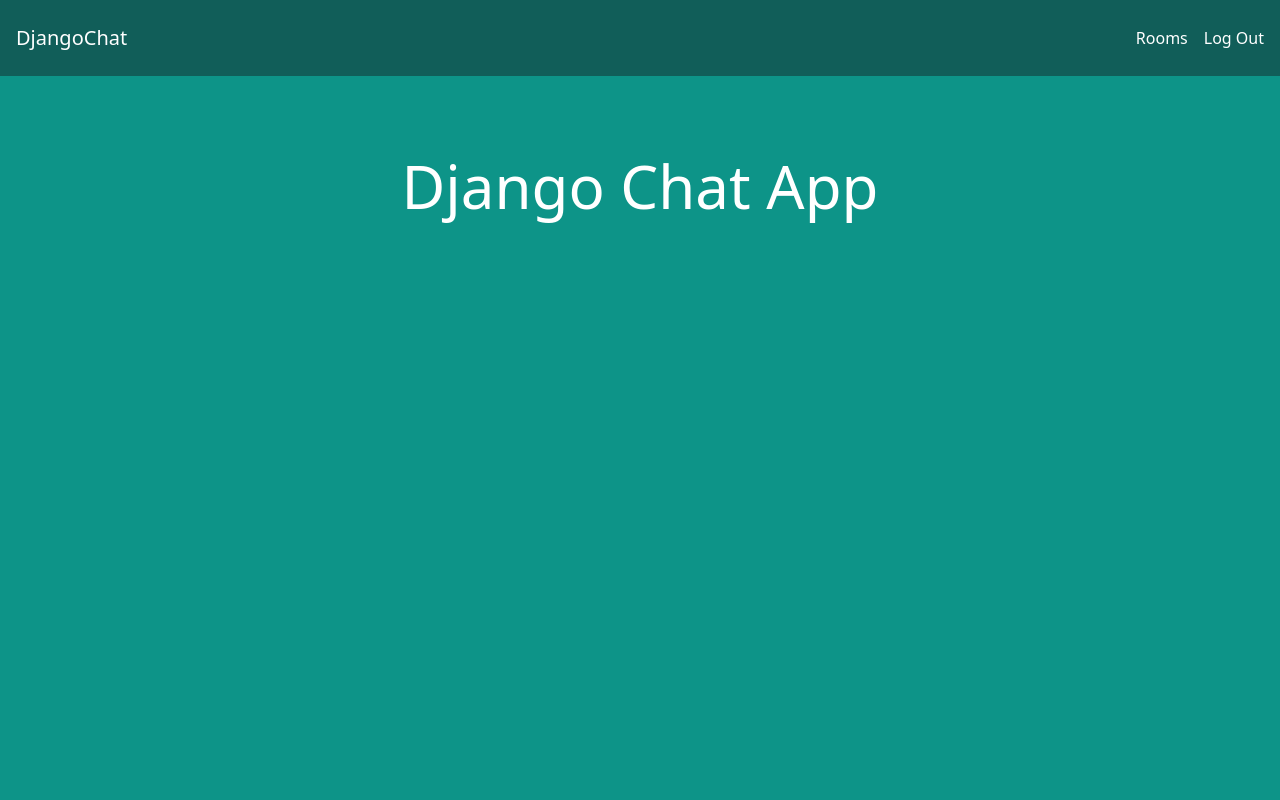
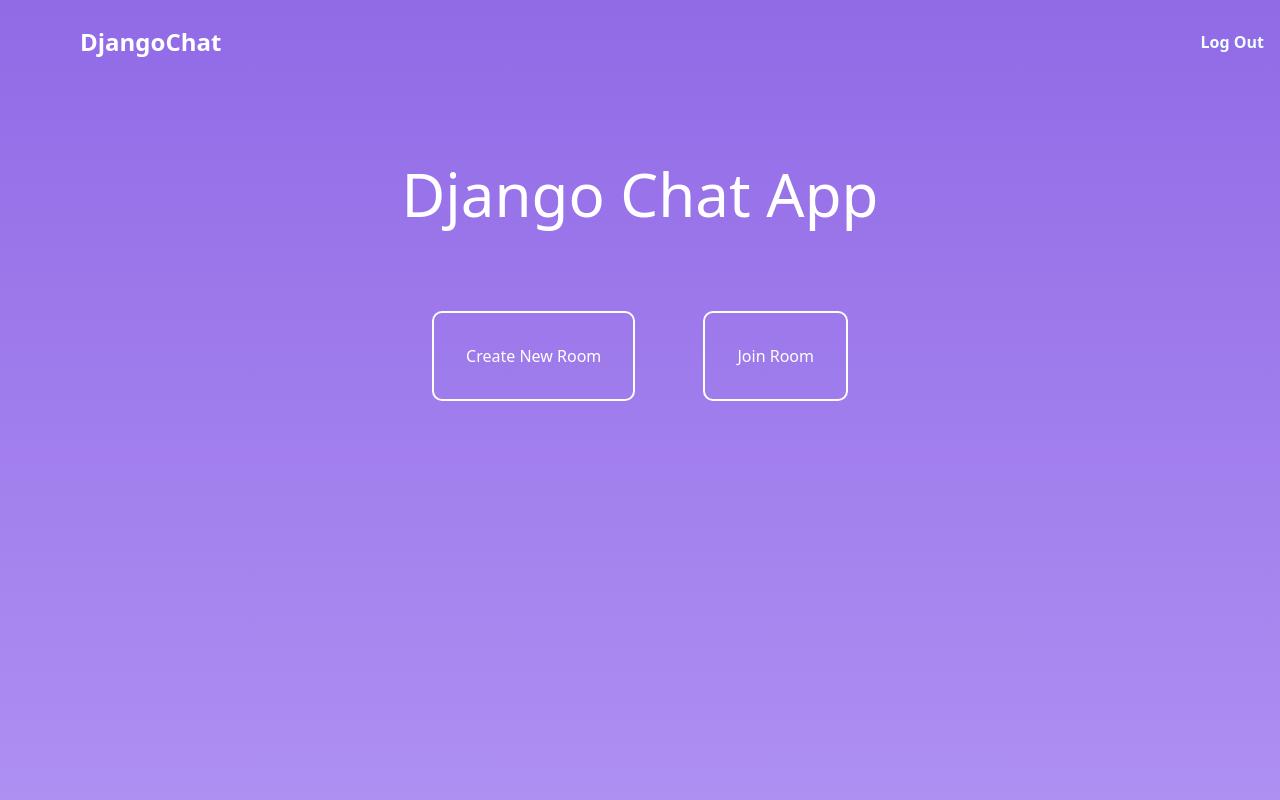
Before and after one commit to vedansh-kawadkar/django-chat-app, a Django app: page / in a window 1280 px wide. Run offline with Django 4.2, Linux system fonts and the light colour scheme; a user stored in the database is signed in; some libraries are stand-ins or nearby versions.

Commit message:
style changes

```diff
--- /dev/null
+++ b/djangochat/core/static/core/base.css
@@ -0,0 +1,34 @@
+body {
+    background-image: linear-gradient(#916ae6, #ae8ff2);
+    min-height: 100vh;
+}
+
+#app-name {
+    color: white;
+    font-size: x-large;
+    margin-left: 4rem;
+    font-weight: bolder;
+}
+
+nav {
+    display: flex;
+    align-items: center;
+    justify-content: space-between;
+    padding-left: 1rem;
+    padding-right: 1rem;
+    padding-top: 1.5rem;
+    padding-bottom: 1.5rem;
+    background-color: transparent;
+    color: azure;
+}
+
+a:hover,
+a:active{
+    color:#d2d5d5;
+}
+
+#user-buttons {
+    display: flex;
+    align-items: center;
+    font-weight: 700;
+}
--- /dev/null
+++ b/djangochat/core/static/core/frontpage.css
@@ -0,0 +1,37 @@
+.room-action {
+    padding: 2.5rem;
+    text-align: center;
+    height: 50px;
+}
+
+#new-room {
+    text-align: center;
+    color: white;
+    padding: 2rem;
+    border: 2px white solid;
+    border-radius: 10px;
+    transition-duration: 0.5s;
+    margin: 2rem;
+}
+
+#new-room:hover,
+#new-room:active{
+    background-color: white;
+    color: #916ae6;
+}
+
+#rooms {
+    text-align: center;
+    color: white;
+    padding: 2rem;
+    border: 2px white solid;
+    border-radius: 10px;
+    margin: 2rem;
+    transition-duration: 0.5s;
+}
+
+#rooms:hover,
+#rooms:active{
+    background-color: white;
+    color: #916ae6;
+}
--- a/djangochat/core/templates/core/base.html
+++ b/djangochat/core/templates/core/base.html
@@ -1,3 +1,5 @@
+{% load static %}
+
 <!DOCTYPE html>
 <html lang="en">
 <head>
@@ -5,6 +7,8 @@
     <meta name="viewport" content="width=device-width, initial-scale=1.0">
     <title>{% block title %} {% endblock %} DjangoChat</title>
     <script src="https://cdn.tailwindcss.com" ></script>
+    <link rel="stylesheet" href="{% static 'core/base.css' %}">
+    {% block css_files %}{% endblock %}
     <style>
         .chat-messages{
             height: 400px;
@@ -12,19 +16,18 @@
         }
     </style>
 </head>
-<body class="bg-teal-600" >
-    <nav class="flex items-center justify-between px-4 py-6 bg-teal-800">
-        <div>
-            <a href="/" class="text-xl text-white">DjangoChat</a>
+<body>
+    <nav>
+        <div id="app-name">
+            <a href="/" >DjangoChat</a>
         </div>
 
-        <div class="flex items-center space-x-4">
+        <div class="flex items-center space-x-4" id="user-buttons">
             {% if request.user.is_authenticated %}
-                <a href="/rooms/" class="text-white hover:text-gray-400">Rooms</a>
-                <a href="/logout/" class="text-white hover:text-gray-400">Log Out</a>
+                <a href="/logout/" id="logout">Log Out</a>
             {% else %}
-                <a href="/login/" class="text-white hover:text-gray-400">Log In</a>
-                <a href="/signup/" class="px-5 py-3 rounded-xl text-white bg-teal-600 hover:bg-teal-700">Sign Up</a>
+                <a href="/login/"  id="login">Log In</a>
+                <a href="/signup/" id="signup">Sign Up</a>
             {% endif %}
         </div>
     </nav>
--- a/djangochat/core/templates/core/frontpage.html
+++ b/djangochat/core/templates/core/frontpage.html
@@ -1,9 +1,18 @@
 {% extends 'core/base.html' %}
+{% load static %}
 
 {% block title %}Welcome | {% endblock %}
+
+{% block css_files %} <link rel="stylesheet" href="{% static 'core/frontpage.css' %}"> {% endblock %}
 
 {% block content %}
 <div class="p-10 lg:p-20 text-center">
     <h1 class="text-3xl lg:text-6xl text-white">Django Chat App</h1>
 </div>
+{% if request.user.is_authenticated %}
+<div class="room-action">
+    <a href="/" id="new-room">Create New Room</a>
+    <a href="/rooms/" id="rooms">Join Room</a>
+</div>
+{% endif %}
 {% endblock %}
--- a/djangochat/core/views.py
+++ b/djangochat/core/views.py
@@ -32,6 +32,7 @@ def userlogin(request):
         has_errors = True
         if user:
             has_errors = False
+            request.session.set_expiry(1200)
             login(request, user)
             return redirect('frontpage')
         errors = "Invalid Credentials"
--- a/djangochat/djangochat/settings.py
+++ b/djangochat/djangochat/settings.py
@@ -61,7 +61,9 @@ ROOT_URLCONF = 'djangochat.urls'
 TEMPLATES = [
     {
         'BACKEND': 'django.template.backends.django.DjangoTemplates',
-        'DIRS': [],
+        'DIRS': [
+            BASE_DIR/"templates",
+            ],
         'APP_DIRS': True,
         'OPTIONS': {
             'context_processors': [
@@ -128,7 +130,7 @@ USE_TZ = True
 # Static files (CSS, JavaScript, Images)
 # https://docs.djangoproject.com/en/4.0/howto/static-files/
 
-STATIC_URL = 'static/'
+STATIC_URL = '/static/'
 
 # Default primary key field type
 # https://docs.djangoproject.com/en/4.0/ref/settings/#default-auto-field
--- a/djangochat/rooms/consumers.py
+++ b/djangochat/rooms/consumers.py
@@ -3,7 +3,6 @@ from channels.generic.websocket import AsyncWebsocketConsumer
 from asgiref.sync import sync_to_async
 from django.contrib.auth.models import User
 from .models import Message, Room
-
 
 class ChatConsumer(AsyncWebsocketConsumer):
     async def connect(self):
--- a/djangochat/rooms/models.py
+++ b/djangochat/rooms/models.py
@@ -6,7 +6,7 @@ from django.contrib.auth.models import User
 
 class Room(models.Model):
     name = models.CharField(max_length=20)
-    slug = models.SlugField(unique=True)
+    slug = models.SlugField(unique=True, db_index=True, default="", null=False)
 
     def __str__(self) -> str:
         return self.name
--- a/djangochat/rooms/views.py
+++ b/djangochat/rooms/views.py
@@ -21,3 +21,8 @@ def room(request, slug):
         "room":room,
         "messages":messages
     })
+
+
+@login_required
+def create_room():
+    ...
```
Also changed, not shown: djangochat/rooms/admin.py (+6 -1 lines), djangochat/rooms/static/rooms/room.css (added, +30 -0 lines), djangochat/rooms/static/rooms/rooms.css (added, +7 -0 lines), djangochat/rooms/templates/rooms/room.html (+13 -7 lines), djangochat/rooms/templates/rooms/rooms.html (+5 -2 lines), djangochat/db.sqlite3, djangochat/rooms/migrations/0004_alter_room_slug.py (added).
